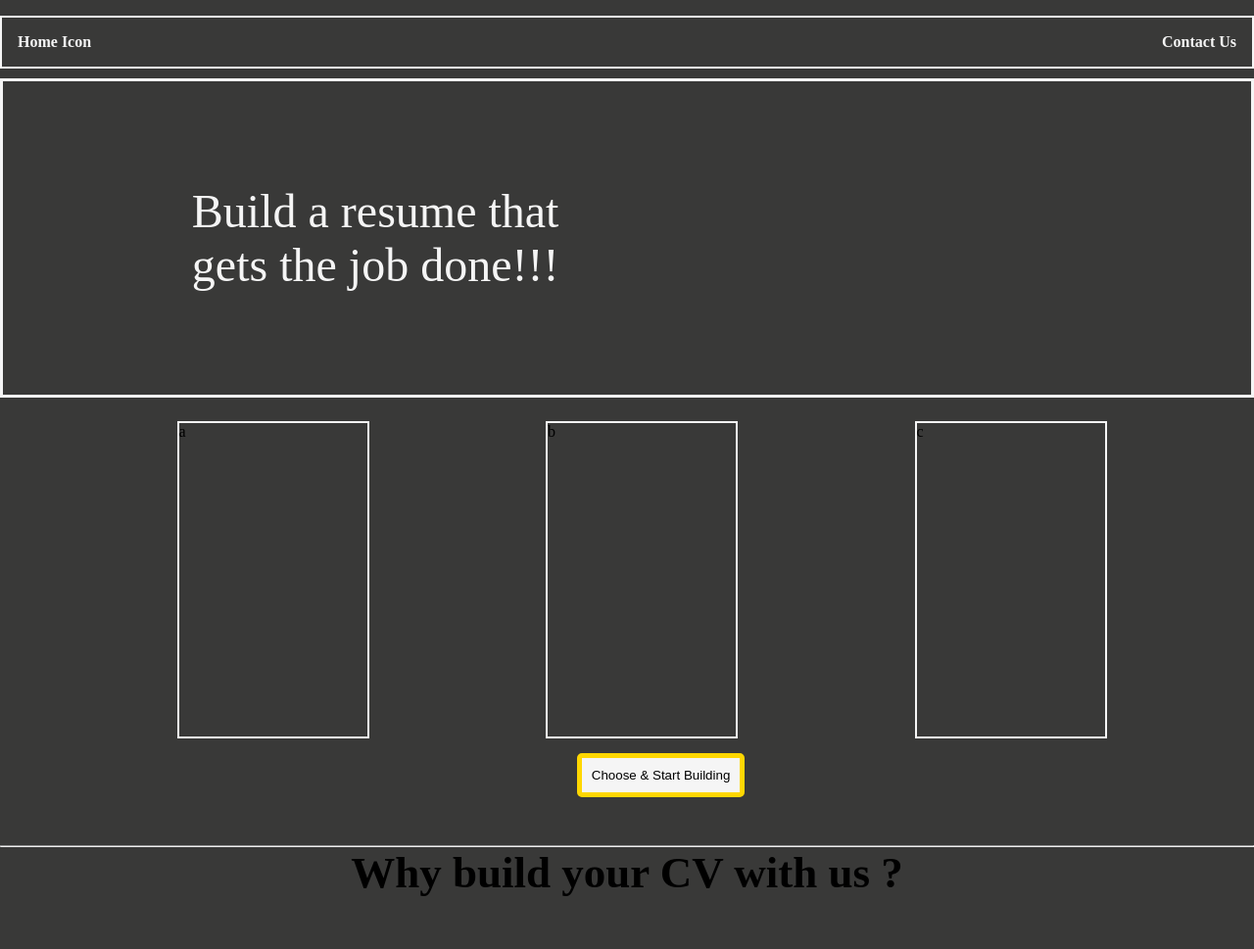
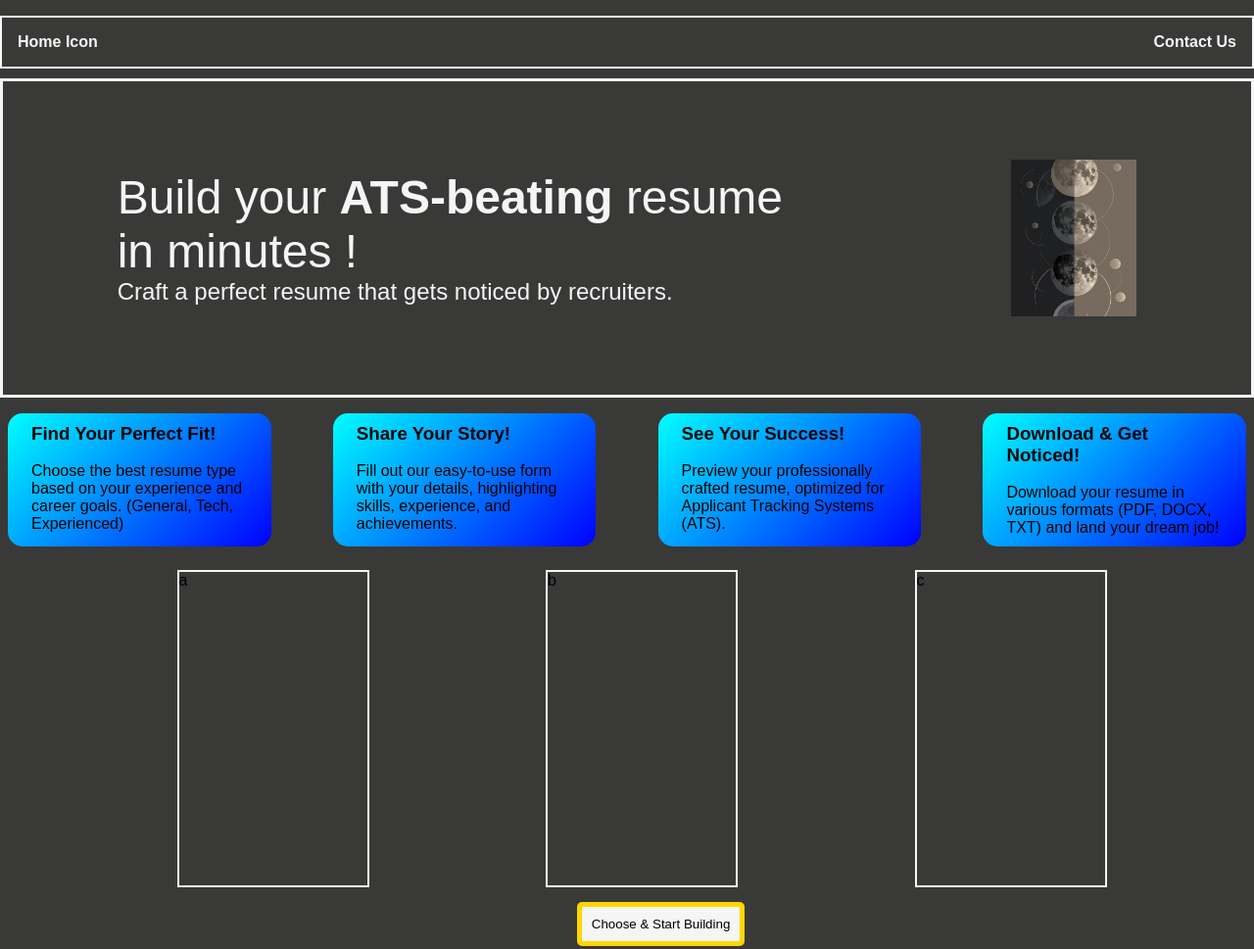
Before and after one commit to Subhranshu-Lenka/Resume-Builder, a plain HTML site: page Home-page/home.html in a window 1280 px wide. Shown: the top 969 px of the page at 98% size. Drawn offline with Linux system fonts and the light colour scheme.

Commit message:
added carousel in home

```diff
--- a/Home-page/home.css
+++ b/Home-page/home.css
@@ -5,7 +5,8 @@
 }
 
 body {
-    background-image: linear-gradient(110.3deg, rgb(57, 57, 56) 97%, rgb(42, 42, 42) 3%);
+    background: linear-gradient(110.3deg, rgb(57, 57, 56) 97%, rgb(42, 42, 42) 3%);
+    font-family: sans-serif;
 }
 
 .navbar {
@@ -24,18 +25,39 @@ body {
     height: 20rem;
     align-items: center;
     justify-content: space-around;
-    font-size: 3rem;
     border: 3px solid whitesmoke;
     margin-top: 10px;
     color: whitesmoke;
+}
 
+.hero-section .wrapper h2 {
+    font-size: 3rem;
+    font-weight: 100;
+}
+
+.hero-section .wrapper p {
+    font-size: 1.5rem;
+    font-weight: 100;
 }
 
 .hero-img {
-    background-image: url("./moon.png");
+    background-image: url("../moon.png");
     background-size: cover;
     height: 10rem;
     width: 8rem;
+}
+
+.slide-container {
+    display: flex;
+    gap: 5%;
+    margin: 1rem .5rem;
+}
+
+.slides {
+    padding: 10px 1.5rem;
+    background-image: linear-gradient(135deg, cyan, blue);
+    border-radius: 15px;
+    width: 50%;
 }
 
 .template-holder {
--- a/Home-page/home.html
+++ b/Home-page/home.html
@@ -17,9 +17,39 @@
     </header>
 
     <div class="hero-section">
-        <p>Build a resume that <br>gets the job done!!!</p>
+        <div class="wrapper">
+            <h2>Build your <strong>ATS-beating</strong> resume <br> in minutes !</h2>
+            <p>Craft a perfect resume that gets noticed by recruiters.</p>
+        </div>
         <div class="hero-img"> </div>
     </div>
+
+    <section class="carousel">
+        <div class="slide-container">
+            <div class="slides">
+                <h3>Find Your Perfect Fit!</h3>
+                <br>
+                <p>Choose the best resume type based on your experience and career goals.
+                    (General, Tech, Experienced)</p>
+            </div>
+            <div class="slides">
+                <h3>Share Your Story!</h3>
+                <br>
+                <p> Fill out our easy-to-use form with your details, highlighting skills, experience, and achievements.
+                </p>
+            </div>
+            <div class="slides">
+                <h3>See Your Success!</h3>
+                <br>
+                <p>Preview your professionally crafted resume, optimized for Applicant Tracking Systems (ATS).</p>
+            </div>
+            <div class="slides">
+                <h3>Download & Get Noticed!</h3>
+                <br>
+                <p>Download your resume in various formats (PDF, DOCX, TXT) and land your dream job!</p>
+            </div>
+        </div>
+    </section>
 
     <div class="select-template">
         <div class="template-holder">
@@ -73,5 +103,6 @@
     </footer>
 
 </body>
+<!-- <script src="./home.js"></script> -->
 
 </html>
```
